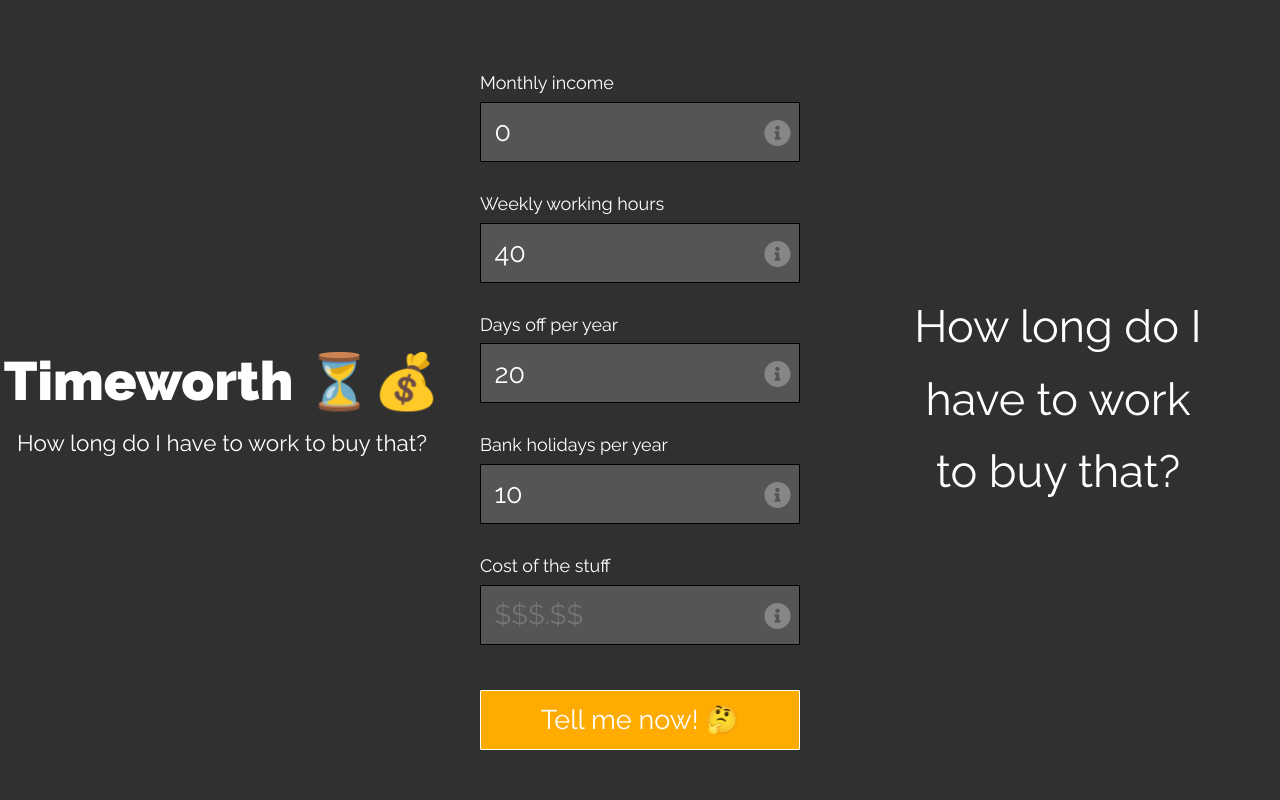
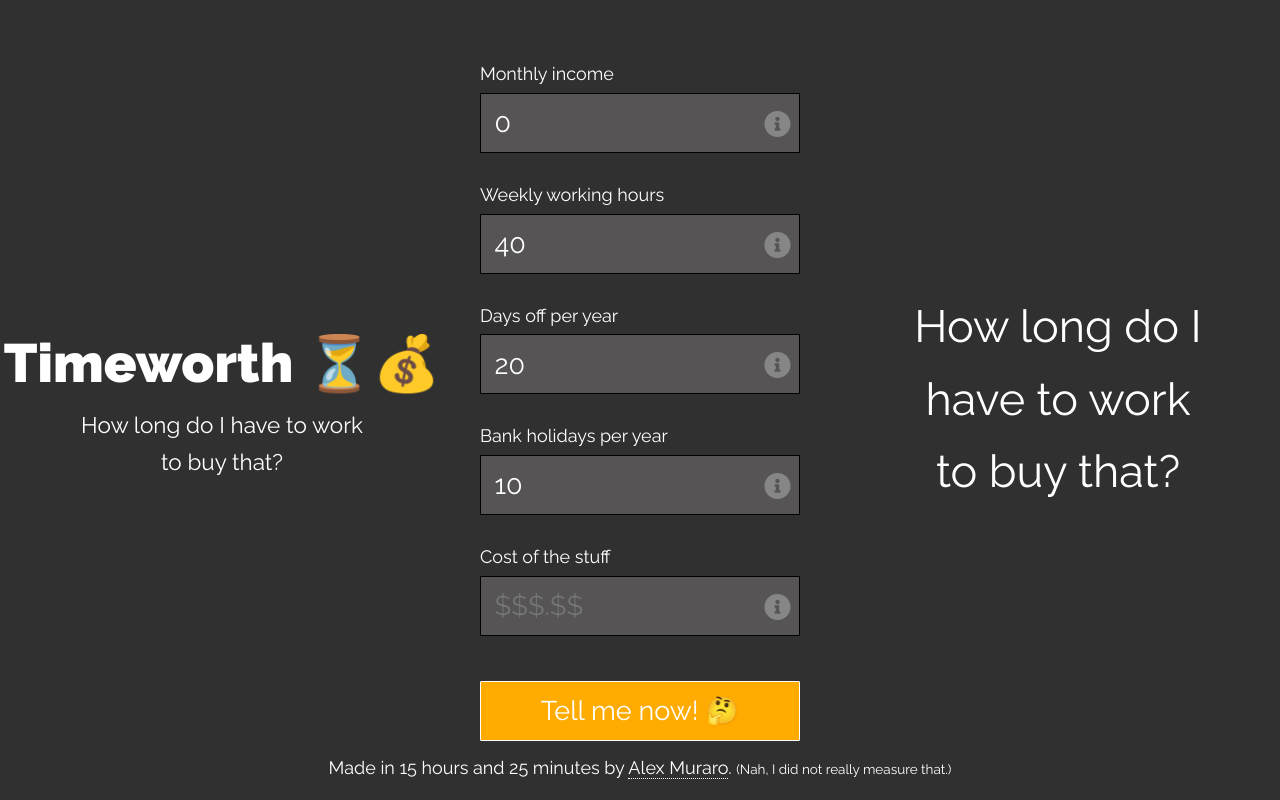
Before and after one commit to akmur/timeworth, a React (Vite) app: page / in a window 1280 px wide. Built offline with nearby package versions, Linux system fonts and the light colour scheme.

Commit message:
finalising

```diff
--- a/index.html
+++ b/index.html
@@ -41,6 +41,9 @@
 
   <body>
     <div class="container" id="root"></div>
+    <footer class="footer">
+      Made in 15 hours and 25 minutes by <a href="https://alexmuraro.me">Alex Muraro</a>. <span class="footer__small">(Nah, I did not really measure that.)</span>
+    </footer>
   </body>
   <script src="./index.js"></script>
 </html>
--- a/src/App.js
+++ b/src/App.js
@@ -39,8 +39,9 @@
   }
 
   render() {
+    const showResultClass = this.state.showResult ? 'wrapper has-result' : 'wrapper'
     return (
-      <section className="wrapper">
+      <section className={showResultClass}>
         <Header />
         <Form
           monthlyIncome={this.state.monthlyIncome}
--- a/src/components/Header.js
+++ b/src/components/Header.js
@@ -5,7 +5,7 @@
     return (
       <header className="header">
         <div className="logo">Timeworth ⏳💰</div>
-        <div className="subtitle">How long do I have to work to buy that?</div>
+        <div className="subtitle">How long do I have to work<br />to buy that?</div>
       </header>
     )
   }
--- a/src/scss/basics/_sakura.scss
+++ b/src/scss/basics/_sakura.scss
@@ -13,11 +13,15 @@
   align-items: center;
   background-color: get-color(greyscale, dark);
   color: get-color(greyscale, lightest);
-  display: flex;
+  display: block;
   font-size: 1.8rem;
   line-height: 1.618;
   margin: auto;
   min-height: 100vh;
+
+  @media (min-width: $large) {
+    display: flex;
+  }
 }
 
 @media (max-width: 684px) {
@@ -67,10 +71,14 @@
 
 a {
   text-decoration: none;
-  color: get-color(greyscale, lightest); }
-  a:hover {
-    color: #c9c9c9;
-    border-bottom: 2px solid #c9c9c9; }
+  color: get-color(greyscale, lightest);
+  border-bottom: 1px dotted get-color(greyscale, lightest);
+}
+
+a:hover {
+  color: get-color(ui, button);
+  border-bottom: 1px dotted get-color(ui, button);
+}
 
 ul {
   padding-left: 1.4em; }
--- a/src/scss/components/_inputfield.scss
+++ b/src/scss/components/_inputfield.scss
@@ -17,7 +17,7 @@
 
 .inputField__inputWrapper {
   position: relative;
-  display: inline-block;
+  display: block;
 }
 
 .inputField__input {
--- a/src/scss/components/_resultSentence.scss
+++ b/src/scss/components/_resultSentence.scss
@@ -1,9 +1,17 @@
 .resultSentence {
   text-align: center;
-  display: flex;
   flex-direction: column;
   justify-content: center;
   padding: 0 4em;
+  display: none;
+
+  @media (min-width: $large) {
+    display: flex;
+  }
+
+  .wrapper.has-result & {
+    display: flex;
+  }
 }
 
 .resultSentence__content {
--- /dev/null
+++ b/src/scss/layout/_footer.scss
@@ -0,0 +1,22 @@
+.footer {
+  font-size: 1em;
+  text-align: center;
+  margin-top: 2em;
+  margin-bottom: 1em;
+
+  @media (min-width: $large) {
+    position: fixed;
+    bottom: 0;
+    left: 0;
+    width: 100%;
+  }
+}
+
+.footer__small {
+  font-size: 0.75em;
+  display: block;
+
+  @media (min-width: $large) {
+    display: inline;
+  }
+}
--- a/src/scss/layout/_main.scss
+++ b/src/scss/layout/_main.scss
@@ -1,4 +1,12 @@
 .main {
   width: 320px;
-  margin-top: 1em;
+  margin: 0 auto;
+
+  .wrapper.has-result & {
+    display: none;
+
+    @media (min-width: $large) {
+      display: block;
+    }
+  }
 }
--- a/src/scss/layout/_wrapper.scss
+++ b/src/scss/layout/_wrapper.scss
@@ -1,9 +1,10 @@
 .wrapper {
   display: grid;
   grid-template-rows: 1fr;
-  grid-gap: 2em;
+  grid-gap: 1em;
 
-  @media (min-width: 768px) {
+  @media (min-width: $large) {
+    grid-gap: 2em;
     grid-template-columns: 1fr 320px 1fr;
   }
 }
--- a/src/scss/layout/index.scss
+++ b/src/scss/layout/index.scss
@@ -1,4 +1,5 @@
+@import 'container';
+@import 'footer';
+@import 'header';
 @import 'main';
 @import 'wrapper';
-@import 'header';
-@import 'container';
```
